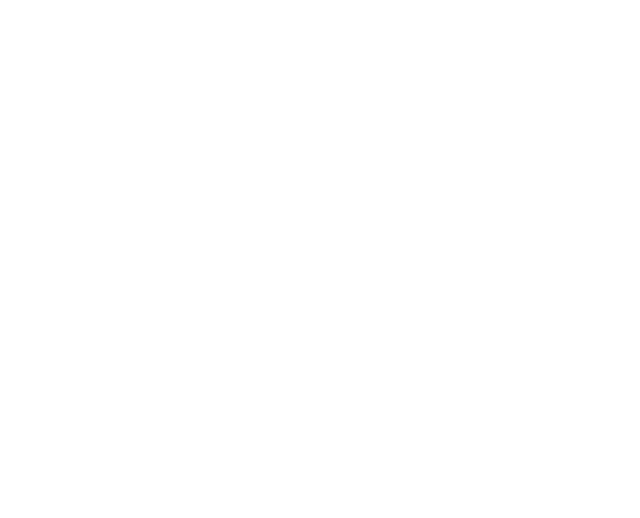
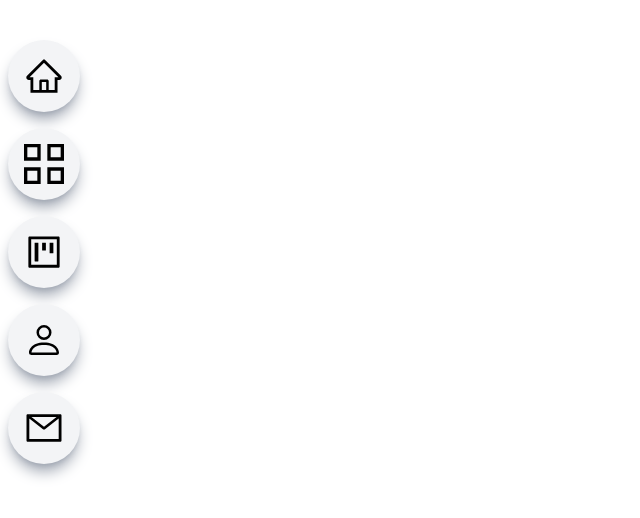
Before and after one commit to Luukalindgren/Portfolio, a React (Vite) app in the folder client/: page / in a window 1280 px wide. Shown: the part 168-686 px from the top of the page, without its empty margins (0-640 px from the left). Built offline with nearby package versions, Linux system fonts and the light colour scheme.

Commit message:
Side navbar for desktop/tablet

```diff
--- a/client/src/components/Sidenav.jsx
+++ b/client/src/components/Sidenav.jsx
@@ -31,28 +31,28 @@
             <span className="pl-4">Home</span>
           </a>
           <a
-            href="#main"
+            href="#work"
             className="w-[75%] flex justify-center items-center rounded-full shadow-lg bg-gray-100 shadow-gray-400 m-2 p-4 cursor-pointer hover:scale-110 ease-in duration-200"
           >
             <GrProjects size={20} />
             <span className="pl-4">Work</span>
           </a>
           <a
-            href="#main"
+            href="#projects"
             className="w-[75%] flex justify-center items-center rounded-full shadow-lg bg-gray-100 shadow-gray-400 m-2 p-4 cursor-pointer hover:scale-110 ease-in duration-200"
           >
             <AiOutlineProject size={20} />
             <span className="pl-4">Projects</span>
           </a>
           <a
-            href="#main"
+            href="#resume"
             className="w-[75%] flex justify-center items-center rounded-full shadow-lg bg-gray-100 shadow-gray-400 m-2 p-4 cursor-pointer hover:scale-110 ease-in duration-200"
           >
             <BsPerson size={20} />
             <span className="pl-4">Resume</span>
           </a>
           <a
-            href="#main"
+            href="#contact"
             className="w-[75%] flex justify-center items-center rounded-full shadow-lg bg-gray-100 shadow-gray-400 m-2 p-4 cursor-pointer hover:scale-110 ease-in duration-200"
           >
             <AiOutlineMail size={20} />
@@ -62,6 +62,40 @@
       ) : (
         ""
       )}
+      <div className="md:block hidden fixed top-[25%] z-10">
+        <div className="flex flex-col">
+          <a
+            href="#main"
+            className="rounded-full shadow-lg bg-gray-100 shadow-gray-400 m-2 p-4 cursor-pointer hover:scale-110 ease-in duration-300"
+          >
+            <AiOutlineHome size={40} />
+          </a>
+          <a
+            href="#work"
+            className="rounded-full shadow-lg bg-gray-100 shadow-gray-400 m-2 p-4 cursor-pointer hover:scale-110 ease-in duration-300"
+          >
+            <GrProjects size={40} />
+          </a>
+          <a
+            href="#projects"
+            className="rounded-full shadow-lg bg-gray-100 shadow-gray-400 m-2 p-4 cursor-pointer hover:scale-110 ease-in duration-300"
+          >
+            <AiOutlineProject size={40} />
+          </a>
+          <a
+            href="#resume"
+            className="rounded-full shadow-lg bg-gray-100 shadow-gray-400 m-2 p-4 cursor-pointer hover:scale-110 ease-in duration-300"
+          >
+            <BsPerson size={40} />
+          </a>
+          <a
+            href="#contact"
+            className="rounded-full shadow-lg bg-gray-100 shadow-gray-400 m-2 p-4 cursor-pointer hover:scale-110 ease-in duration-300"
+          >
+            <AiOutlineMail size={40} />
+          </a>
+        </div>
+      </div>
     </div>
   );
 };
```
